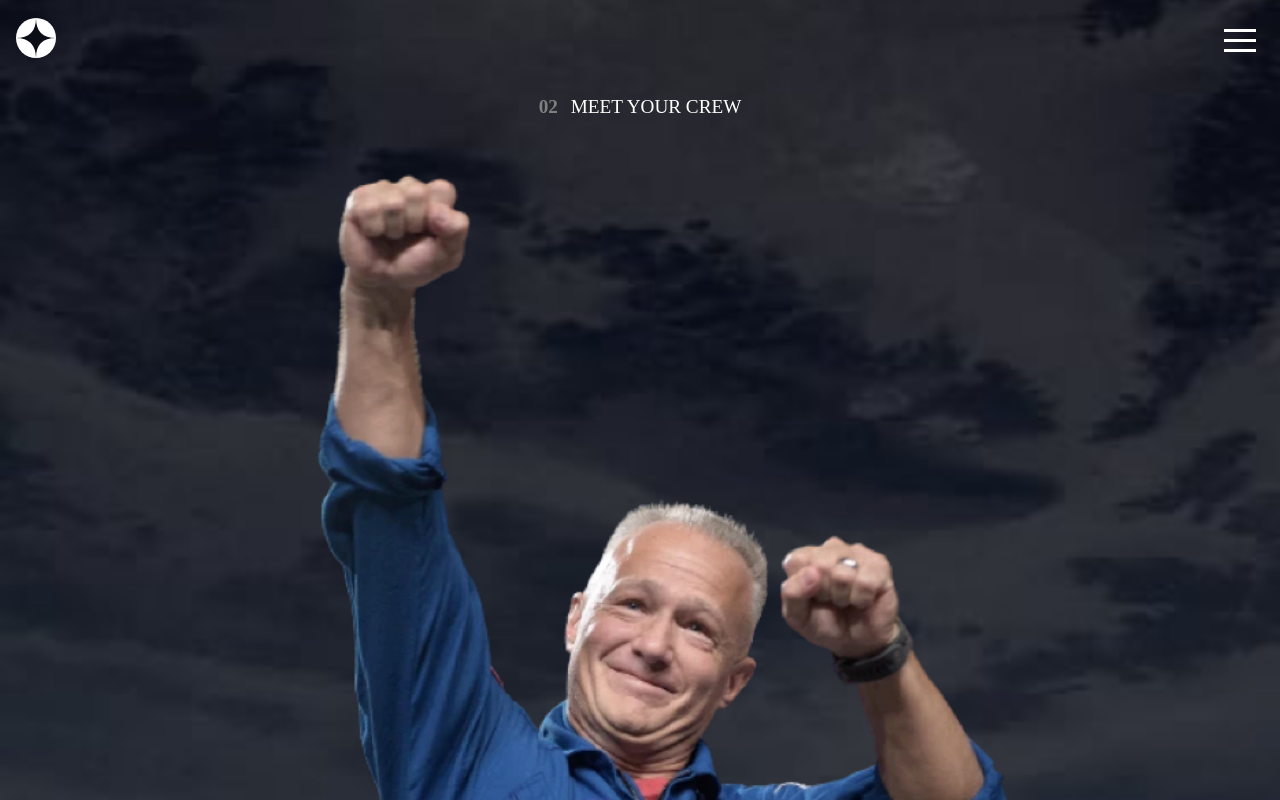
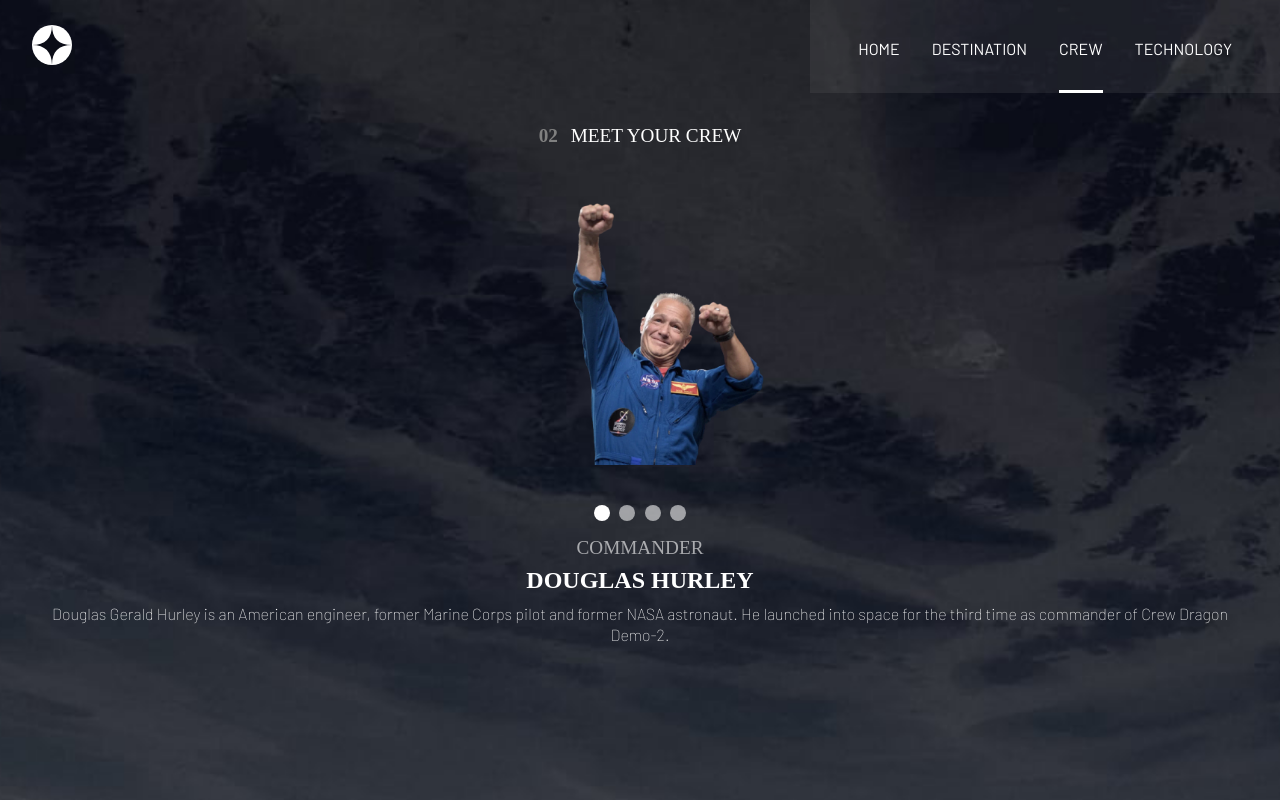
Before and after one commit to JoseAlvarezMartinez/space-tourism, a React (Create React App) app: page /crew in a window 1280 px wide. Shown: the top 800 px of the page. Built offline with nearby package versions, Linux system fonts and the light colour scheme; a web font is replaced by a local one.

Commit message:
-- tablet responsive --

```diff
--- a/package.json
+++ b/package.json
@@ -9,6 +9,7 @@
     "hamburger-react": "^2.5.0",
     "react": "^18.2.0",
     "react-dom": "^18.2.0",
+    "react-responsive": "^9.0.2",
     "react-router-dom": "^6.8.1",
     "react-scripts": "5.0.1",
     "web-vitals": "^2.1.4"
--- a/src/components/CrewData.jsx
+++ b/src/components/CrewData.jsx
@@ -8,7 +8,7 @@ const CrewData = ({ tripulante }) => {
       <h2 className="planetas-h2">
         02 <span>{"Meet your crew".toUpperCase()}</span>
       </h2>
-      <div className="probando-img">
+      <div className="contenedor-img">
         <img
           src={tripulante.img}
           className={`${
--- a/src/components/Planeta.jsx
+++ b/src/components/Planeta.jsx
@@ -1,10 +1,10 @@
 import { Link, useLoaderData, useLocation, useParams } from "react-router-dom";
 import { data } from "../data/data";
-export function loader(){
-  return data
+export function loader() {
+  return data;
 }
 const Planeta = () => {
-  const infoPlaneta = useLoaderData()
+  const infoPlaneta = useLoaderData();
   const [luna] = infoPlaneta;
   const { img, nombre, especificacion, distancia, viaje } = luna;
   const location = useLocation();
@@ -16,14 +16,7 @@ const Planeta = () => {
       </h2>
       {location.pathname === "/destination" ? (
         <>
-          <img
-            src={img}
-            style={{
-              width: "50vw",
-              margin: "2.5rem auto",
-              display: "flex",
-            }}
-          />
+          <img src={img} className={"planeta-img"} />
           <nav className="navegacion-planetas">
             <ul>
               {infoPlaneta.map((planeta) => (
@@ -42,6 +35,7 @@ const Planeta = () => {
           </nav>
           <h2 className="planeta-nombre">{nombre.toUpperCase()}</h2>
           <p className="planeta-especificacion">{especificacion}</p>
+          <div className="tablet-contenedor">
             <p className="planeta-distancia">
               {" "}
               <span>{"avg. distance".toUpperCase()}</span>{" "}
@@ -52,17 +46,11 @@ const Planeta = () => {
               <span>{"Est. travel time".toUpperCase()}</span>{" "}
               {viaje.toUpperCase()}
             </p>
+          </div>
         </>
       ) : (
         <>
-          <img
-            src={location.state.img}
-            style={{
-              width: "50vw",
-              margin: "2.5rem auto",
-              display: "flex",
-            }}
-          />
+          <img className="planeta-img" src={location.state.img} />
           <nav className="navegacion-planetas">
             <ul>
               {infoPlaneta.map((planeta) => (
@@ -86,6 +74,7 @@ const Planeta = () => {
           <p className="planeta-especificacion">
             {location.state.especificacion}
           </p>
+          <div className="tablet-contenedor">
             <p className="planeta-distancia">
               {" "}
               <span>{"avg. distance".toUpperCase()}</span>{" "}
@@ -96,6 +85,7 @@ const Planeta = () => {
               <span>{"Est. travel time".toUpperCase()}</span>{" "}
               {location.state.viaje.toUpperCase()}
             </p>
+          </div>
         </>
       )}
     </>
--- a/src/index.css
+++ b/src/index.css
@@ -15,18 +15,19 @@ header {
   background-position: center;
 }
 .presentacion {
-  background-image: url(./assets/home/background-home-mobile.jpg);
+  background-image: url(./assets/home/background-home-tablet.jpg);
 }
 .planetas {
-  background-image: url(./assets/destination/background-destination-mobile.jpg);
+  background-image: url(./assets/destination/background-destination-desktop.jpg);
   height: 100%;
 }
 .crew {
-  background-image: url(./assets/crew/background-crew-mobile.jpg);
-  height: 110vmax;
+  background-image: url(./assets/crew/background-crew-desktop.jpg);
+  max-height: 124vmax;
+  min-height: 108vmax;
 }
 .technology {
-  background-image: url(./assets/technology/background-technology-mobile.jpg);
+  background-image: url(./assets/technology/background-technology-desktop.jpg);
   height: 105vh;
 }
 .logotipo {
@@ -37,8 +38,8 @@ header {
   display: flex;
   align-items: center;
   justify-content: space-between;
-  margin: 0 1rem;
-  padding-top: 1rem;
+  margin: 0 2rem;
+  padding-top: 2rem;
   z-index: 2;
 }
 ul {
@@ -95,7 +96,7 @@ li {
   text-align: center;
   font-size: 1rem;
   margin-top: 2rem;
-  padding: 0 1rem;
+  padding: 0 3rem;
   margin-bottom: 3rem;
 }
 h1 {
@@ -159,7 +160,7 @@ h1 span {
 .navegacion-planetas a:hover {
   color: #d0d6f9;
 }
-.planeta-imagen {
+.planeta-img {
   width: 50vw;
   margin: 2.5rem auto;
   display: flex;
@@ -174,7 +175,7 @@ h1 span {
 .planeta-especificacion {
   color: #fff;
   text-align: center;
-  margin: 1rem 1rem;
+  margin: 1rem 3rem;
   border-bottom: 0.1rem solid #d0d6f94b;
   padding-bottom: 1rem;
 }
@@ -195,7 +196,7 @@ h1 span {
 .tiempo {
   margin: 0;
   margin-top: 0.5rem;
-  padding-bottom: 1rem;
+  padding-bottom: 2rem;
 }
 .crew-h3,
 .crew-h2,
@@ -215,7 +216,7 @@ h1 span {
   margin-top: 0.5rem;
 }
 .crew-p {
-  margin: 0.6rem;
+  margin: 0.6rem 2rem;
   line-height: 1.3rem;
   font-weight: 100;
 }
@@ -246,15 +247,14 @@ h1 span {
 }
 
 .tripulacion {
-  max-width: 55vw;
+  width: 12rem;
   margin: 2.5rem 0;
   display: flex;
 }
 .douglas {
   margin: 2.5rem 0;
   margin-left: 3.5rem;
-  width: 55vw;
-
+  width: 12rem;
 }
 .tecnologia-img {
   width: 100%;
@@ -307,13 +307,55 @@ h1 span {
   color: #fff;
   text-align: center;
   font-weight: 100;
-  margin: 0 .6rem;
-  padding-top: .5rem;
+  margin: 0 0.6rem;
+  padding-top: 0.5rem;
 }
-
-
-
-.probando-img{
+.contenedor-img {
   display: flex;
   justify-content: center;
 }
+
+@media only screen and (min-width: 650px) {
+  .contenedor {
+    width: 33rem;
+    margin: 0 auto;
+  }
+  .navegacion-inactiva {
+    display: flex;
+    background-color: rgba(128, 128, 128, 0.15);
+    position: relative;
+    padding: 2.5rem 2rem;
+    padding-bottom: 0;
+  }
+  .navegacion-superior {
+    padding: 0;
+    margin-right: 0;
+  }
+  .navegacion-inactiva li {
+    margin: 0 1rem;
+  }
+  ul {
+    margin-top: 0;
+    display: flex;
+  }
+  .borde-inferior {
+    border-bottom: 0.2rem solid #fff;
+    padding-bottom: 2rem;
+  }
+  .planeta-especificacion{
+    margin: 1rem 4rem;
+  }
+  .planeta-img {
+    width: 40vw;
+  }
+  .tablet-contenedor{
+    display: flex;
+    align-items: center;
+    justify-content: center;
+    gap: 5rem;
+  }
+  .tiempo{
+    padding-bottom: 0;
+    margin: 0;
+  }
+}
--- a/src/pages/Index.jsx
+++ b/src/pages/Index.jsx
@@ -2,8 +2,9 @@ import Logo from "../assets/shared/logo.svg";
 import { Twirl as Hamburger } from "hamburger-react";
 import { useState, useEffect } from "react";
 import { Link, Outlet, useLocation } from "react-router-dom";
-
+import { useMediaQuery } from "react-responsive";
 const Index = () => {
+  const tablet = useMediaQuery({ query: "(min-width: 650px)" });
   const [isOpen, setOpen] = useState(false);
   const location = useLocation();
   useEffect(() => {
@@ -14,7 +15,7 @@ const Index = () => {
       <header
         className={`${
           (location.pathname === "/" && "presentacion") ||
-          (location.pathname.includes("/destination") && "planetas")||
+          (location.pathname.includes("/destination") && "planetas") ||
           (location.pathname.includes("/crew") && "crew") ||
           (location.pathname.includes("/technology") && "technology")
         } `}
@@ -27,38 +28,86 @@ const Index = () => {
               alt="Logotipo de Space Tourism"
             />
           </Link>
+          {!tablet && (
             <div className="menu">
               <Hamburger color="#fff" toggled={isOpen} toggle={setOpen} />
             </div>
-        </div>
+          )}
+
           <nav
-          className={`${isOpen ? "navegacion-activa" : "navegacion-inactiva"}`}
+            className={`${
+              isOpen ? "navegacion-activa" : "navegacion-inactiva"
+            }`}
           >
             <ul>
-            <li>
+              <li
+                className={`${location.pathname === "/" && "borde-inferior"}`}
+              >
                 <Link to={"/"}>
+                  {tablet ? (
+                    "Home".toUpperCase()
+                  ) : (
+                    <>
                       <span>00</span> {"Home".toUpperCase()}
+                    </>
+                  )}
                 </Link>
               </li>
 
               <li>
-              <Link to={"/destination"}>
+                <Link
+                  className={`${
+                    location.pathname.includes("/destination") &&
+                    "borde-inferior"
+                  }`}
+                  to={"/destination"}
+                >
+                  {tablet ? (
+                    "Destination".toUpperCase()
+                  ) : (
+                    <>
                       <span>01</span> {"Destination".toUpperCase()}
+                    </>
+                  )}
                 </Link>
               </li>
 
               <li>
-              <Link to={"/crew"}>
+                <Link
+                  className={`${
+                    location.pathname.includes("/crew") && "borde-inferior"
+                  }`}
+                  to={"/crew"}
+                >
+                  {tablet ? (
+                    "crew".toUpperCase()
+                  ) : (
+                    <>
                       <span>02</span> {"crew".toUpperCase()}
+                    </>
+                  )}
                 </Link>
               </li>
               <li>
-              <Link to={"/technology"}>
-                <span>03</span> {"technology".toUpperCase()}
+                <Link
+                  className={`${
+                    location.pathname.includes("/technology") &&
+                    "borde-inferior"
+                  }`}
+                  to={"/technology"}
+                >
+                  {tablet ? (
+                    "Technology".toUpperCase()
+                  ) : (
+                    <>
+                      <span>03</span> {"Technology".toUpperCase()}
+                    </>
+                  )}
                 </Link>
               </li>
             </ul>
           </nav>
+        </div>
         {location.pathname === "/" && (
           <div className="contenedor">
             <h1>
```
Also changed, not shown: 1 other file (tests, documents, lock files or other folders). Lines whose indentation alone changed are shown as unchanged.
